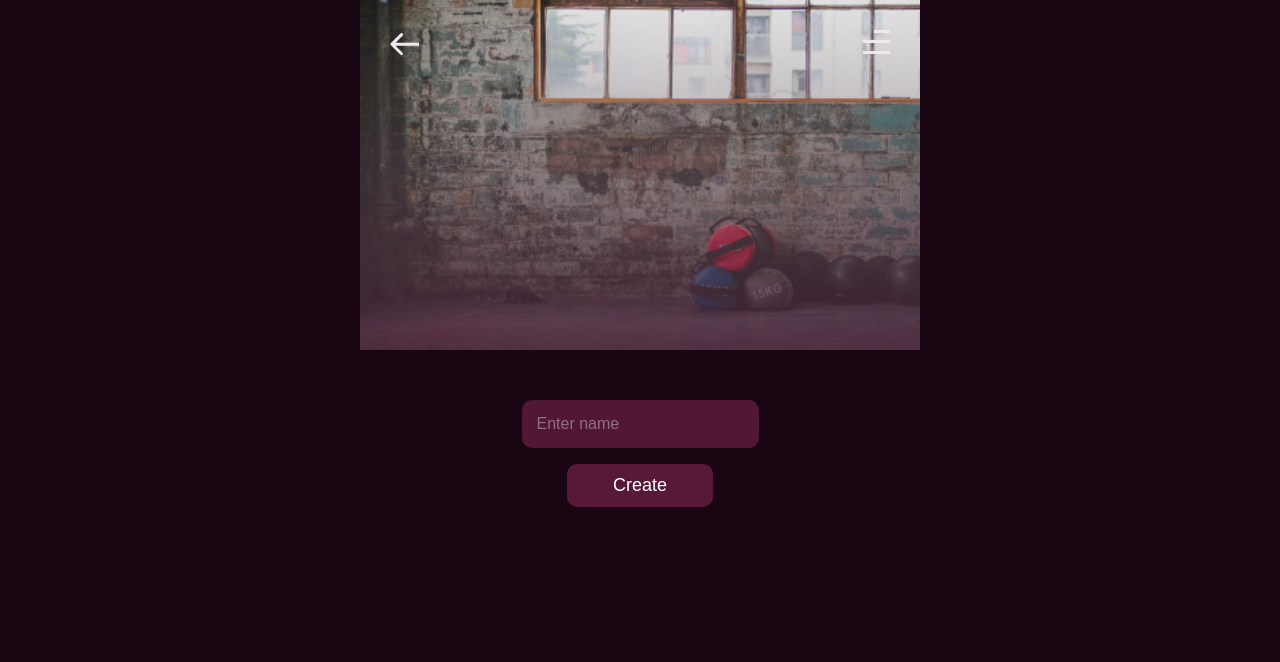
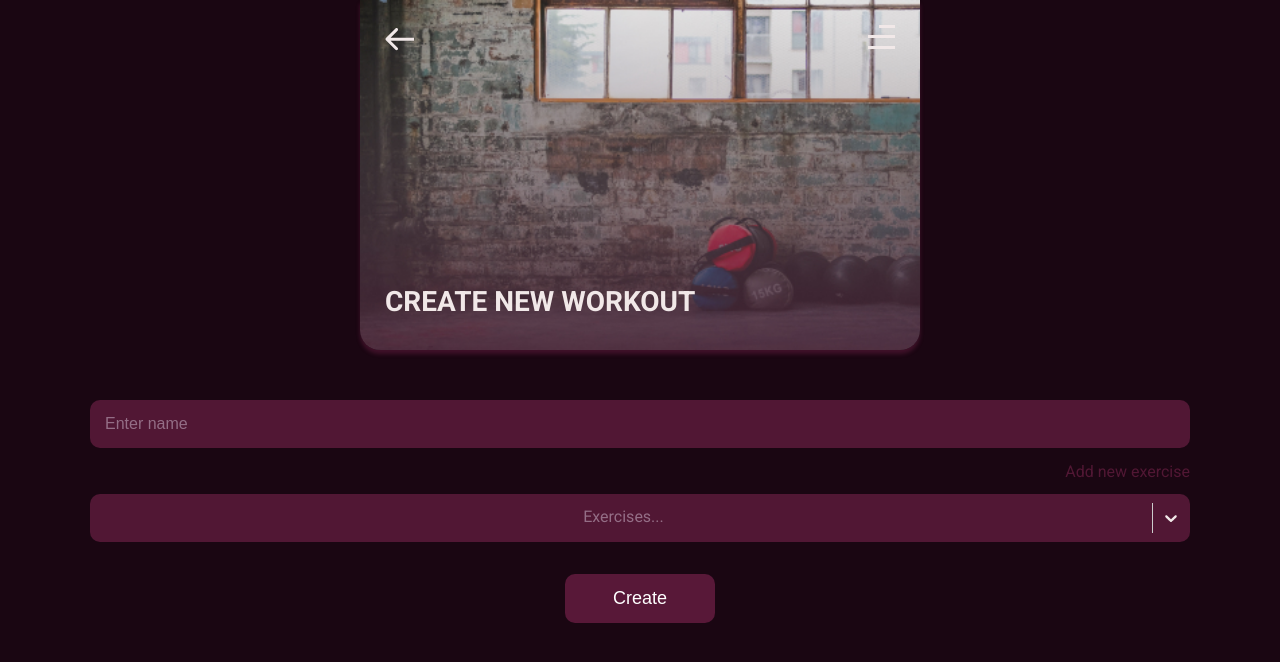
Before and after one commit to makhnev-a/workout2, a React (Create React App) app in the folder front/: page /new-workout in a window 1280 px wide. Shown: the top 662 px of the page. Built offline with nearby package versions, Linux system fonts and the light colour scheme.

Commit message:
add react select

```diff
--- a/front/package.json
+++ b/front/package.json
@@ -6,10 +6,12 @@
     "@testing-library/jest-dom": "^5.16.5",
     "@testing-library/react": "^13.4.0",
     "@testing-library/user-event": "^13.5.0",
+    "classnames": "^2.3.2",
     "react": "^18.2.0",
     "react-dom": "^18.2.0",
     "react-router-dom": "^6.4.3",
     "react-scripts": "5.0.1",
+    "react-select": "^5.6.0",
     "web-vitals": "^2.1.4"
   },
   "scripts": {
--- a/front/src/components/common/Header/Hamburger/Hamburger.jsx
+++ b/front/src/components/common/Header/Hamburger/Hamburger.jsx
@@ -15,7 +15,11 @@
 	return (
 		<div className={styles.wrapper}>
 			<button type='button' onClick={() => setShow(!show)}>
-				<img alt='Hamburger' src={show ? hamburgerClose : hamburgerImage} />
+				<img
+					alt='Hamburger'
+					src={show ? hamburgerClose : hamburgerImage}
+					height='24px'
+				/>
 			</button>
 			<nav className={`${styles.menu} ${show ? styles.show : ''}`}>
 				<ul>
--- a/front/src/components/common/Layout.jsx
+++ b/front/src/components/common/Layout.jsx
@@ -1,16 +1,21 @@
 import React from 'react'
-import Header from './Header/Header'
+import cn from 'classnames'
 
 import styles from './Layout.module.scss'
 
-const Layout = ({ children, bgImage, height = '350px ' }) => {
+import Header from './Header/Header'
+
+const Layout = ({ children, bgImage, height = '350px ', heading = '' }) => {
 	return (
 		<div
-			className={styles.wrapper}
+			className={cn(styles.wrapper, {
+				[styles.otherPage]: !!heading,
+			})}
 			style={{ height, backgroundImage: `url(${bgImage})` }}
 		>
 			<Header />
-			<div>{children}</div>
+			{heading && <h1 className={styles.heading}>{heading}</h1>}
+			{children && <div>{children}</div>}
 		</div>
 	)
 }
--- a/front/src/components/common/Layout.module.scss
+++ b/front/src/components/common/Layout.module.scss
@@ -1,16 +1,31 @@
+@import '../../scss/variables';
+
 .wrapper {
 	display: flex;
 	flex-direction: column;
 	justify-content: space-between;
 
-	height: 890px;
+	// height: 890px;
+	height: 100%;
 	max-width: 560px;
 	width: 100%;
 
-	padding: 30px;
+	padding: 25px;
 	margin: 0 auto;
 
 	background-size: cover;
 	background-position: center;
 	background-repeat: no-repeat;
+
+	&.otherPage {
+		border-radius: 0 0 20px 20px;
+		box-shadow: $bx-accent;
+	}
 }
+
+.heading {
+	font-size: 28px;
+	font-weight: bold;
+	text-transform: uppercase;
+	color: $white;
+}
--- a/front/src/components/pages/NewWorkout/NewWorkout.jsx
+++ b/front/src/components/pages/NewWorkout/NewWorkout.jsx
@@ -1,5 +1,6 @@
 import React, { useState } from 'react'
-import { useNavigate } from 'react-router-dom'
+import { Link, useNavigate } from 'react-router-dom'
+import ReactSelect from 'react-select'
 
 import styles from './NewWorkout.module.scss'
 import bgImage from '../../../images/new-workout-bg.jpg'
@@ -7,15 +8,17 @@
 import Layout from '../../common/Layout'
 import Button from '../../ui/Button/Button'
 import Field from '../../ui/Field/Field'
+import { optionColor } from './optionColor'
 
 const NewWorkout = () => {
 	const navigate = useNavigate()
 	const [name, setName] = useState('')
+	const [exercises, setExercises] = useState('')
 	const handleSubmit = () => console.log('submit')
 
 	return (
 		<>
-			<Layout bgImage={bgImage} />
+			<Layout bgImage={bgImage} heading='Create new workout' />
 			<div className={styles.wrapper}>
 				<form onSubmit={handleSubmit}>
 					<Field
@@ -23,7 +26,23 @@
 						placeholder='Enter name'
 						onChange={e => setName(e.target.value)}
 					/>
-					{/* React Select */}
+					<Link to='/new-exercise' className='dark-link'>
+						Add new exercise
+					</Link>
+					<ReactSelect
+						classNamePrefix='select2-selection'
+						placeholder='Exercises...'
+						title='Exercises'
+						options={[
+							{ value: 'sfw432', label: 'Push-ups' },
+							{ value: 'refres', label: 'Push-ups' },
+						]}
+						isSearchable={false}
+						value={exercises}
+						onChange={setExercises}
+						theme={theme => optionColor(theme)}
+						isMulti={true}
+					/>
 					<Button text='Create' callback={() => navigate('/new-workout')} />
 				</form>
 			</div>
--- /dev/null
+++ b/front/src/components/pages/NewWorkout/optionColor.js
@@ -0,0 +1,10 @@
+export const optionColor = theme => ({
+	...theme,
+	colors: {
+		...theme.colors,
+		primary: '#ff88a9',
+		primary75: '#ff88a9',
+		primary50: '#fcadc2',
+		primary25: '#fedce5',
+	},
+})
--- a/front/src/components/ui/Button/Button.module.scss
+++ b/front/src/components/ui/Button/Button.module.scss
@@ -11,7 +11,7 @@
 	outline: none;
 	font-size: 18px;
 	border-radius: 10px;
-	padding: 11px 46px;
+	padding: 14px 48px;
 	transition: background-color 0.15s ease;
 	background-color: $accent-04;
 	cursor: pointer;
--- a/front/src/components/ui/Field/Field.module.scss
+++ b/front/src/components/ui/Field/Field.module.scss
@@ -6,8 +6,9 @@
 	font-size: 16px;
 	padding: 14px;
 	border-radius: 10px;
-	margin-bottom: 1rem;
+	margin-bottom: 0.7rem;
 	outline: none;
+	width: 100%;
 
 	&:focus {
 		border-color: rgba($accent, 0.3);
--- a/front/src/scss/index.scss
+++ b/front/src/scss/index.scss
@@ -22,25 +22,6 @@
 	&:focus {
 		outline: none;
 	}
-}
-
-*::-webkit-input-placeholder {
-	color: #c0c0c0;
-	opacity: 1;
-}
-*:-moz-placeholder {
-	color: #c0c0c0;
-	opacity: 1;
-}
-
-*::-moz-placeholder {
-	color: #c0c0c0;
-	opacity: 1;
-}
-
-*:-ms-input-placeholder {
-	color: #c0c0c0;
-	opacity: 1;
 }
 
 html,
```
Also changed, not shown: 1 other file (tests, documents, lock files or other folders).
